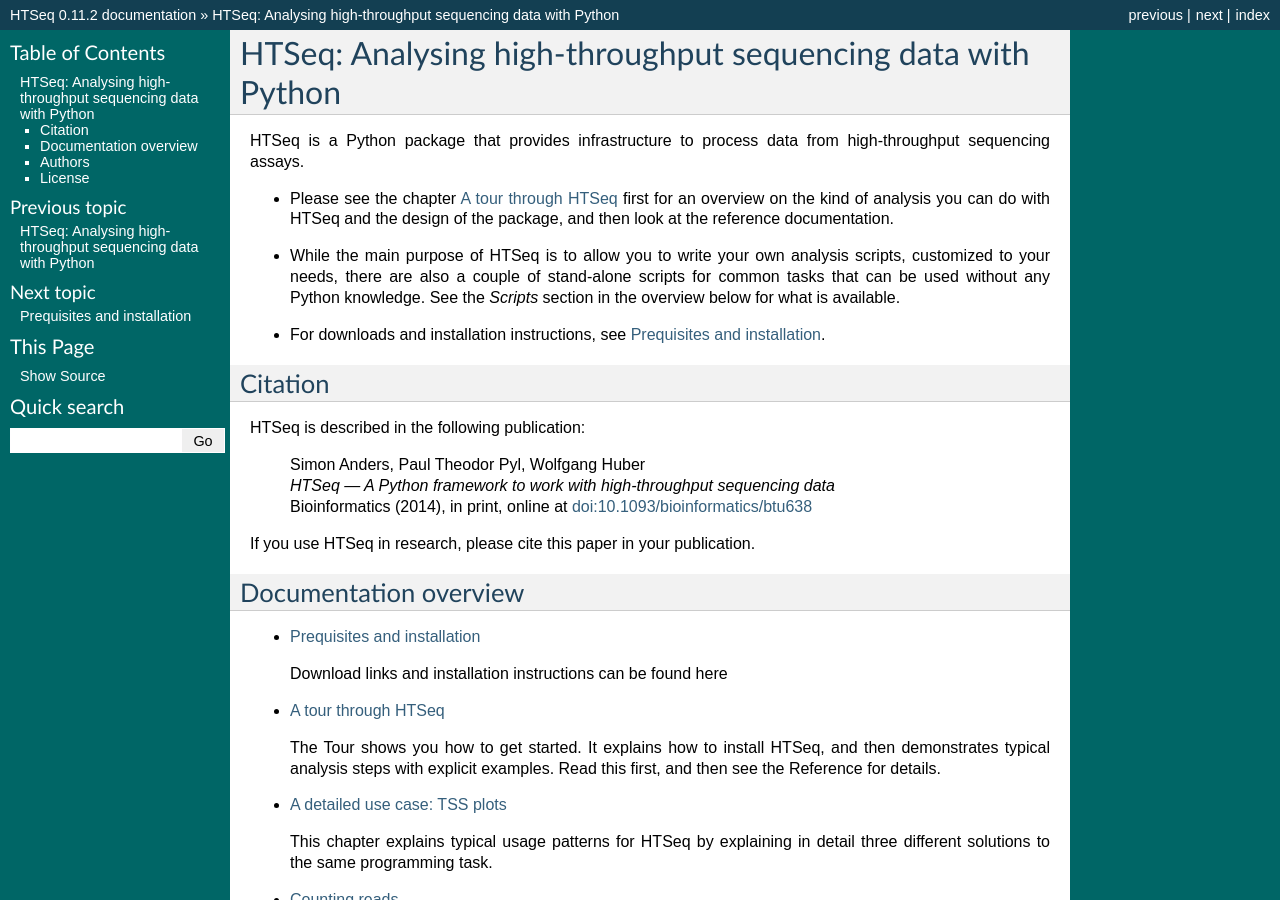
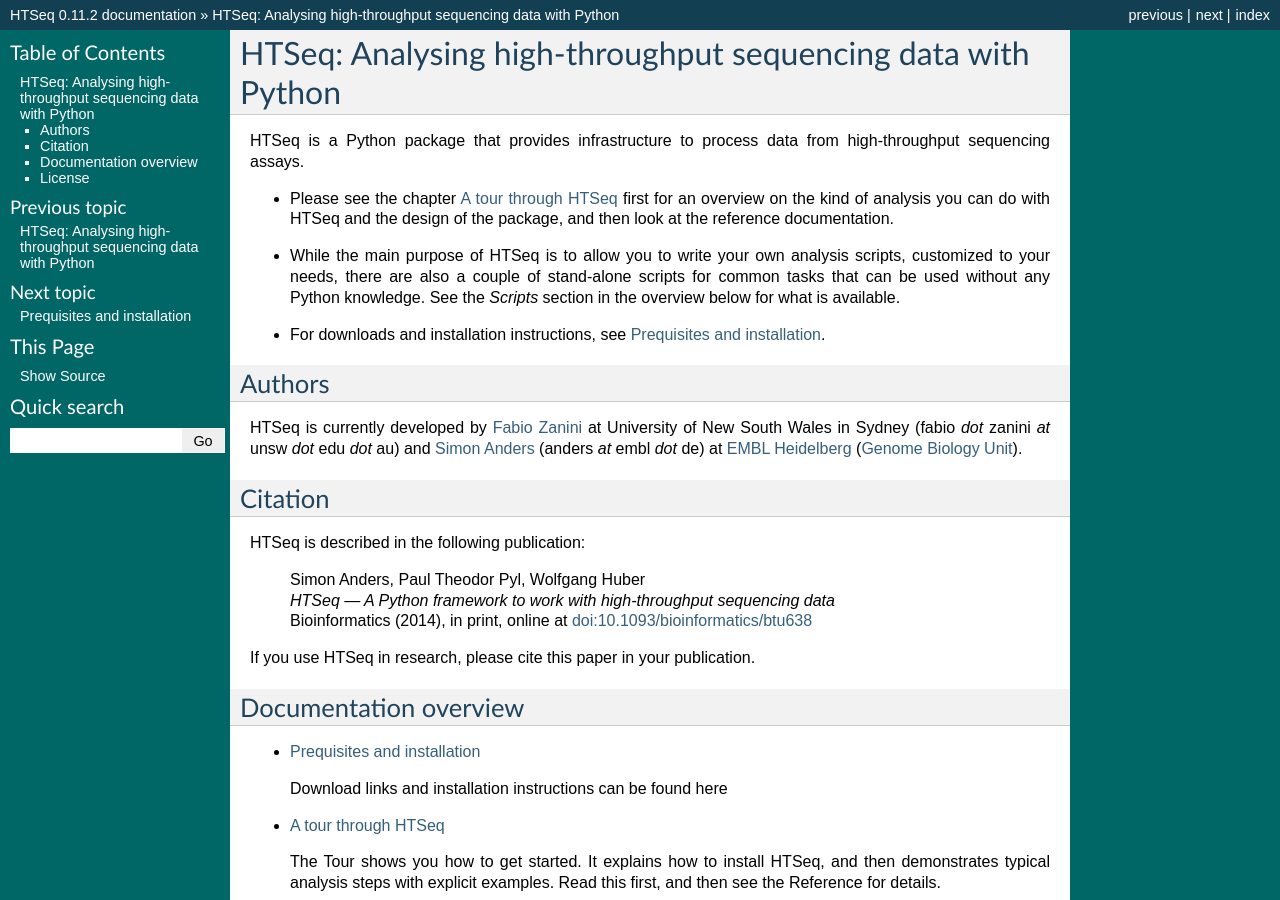
Before and after one commit to simon-anders/htseq, a Sphinx documentation site: the page built from python3/doc/overview.rst, in a window 1280 px wide and 900 px high. Built offline with Sphinx 7.4.7, drawn with Linux system fonts in a browser that asks for light colours; some of the changed text lies outside the part shown.

Commit message:
Docs authors

```diff
--- a/python3/doc/overview.rst
+++ b/python3/doc/overview.rst
@@ -23,6 +23,18 @@
 ..
 
 * For downloads and installation instructions, see :ref:`install`.
+
+Authors
+=======
+
+HTSeq is currently developed by `Fabio Zanini`_ at University of New South Wales in Sydney
+(fabio *dot* zanini *at* unsw *dot* edu *dot* au) and `Simon Anders`_
+(anders *at* embl *dot* de) at `EMBL Heidelberg`_ (`Genome Biology Unit`_).
+
+.. _`Fabio Zanini`: http://fabilab.org
+.. _`Simon Anders`: http://www.embl.de/research/units/genome_biology/huber/members/index.php?s_personId=6001
+.. _`EMBL Heidelberg`: http://www.embl.de/
+.. _`Genome Biology Unit`: http://www.embl.de/research/units/genome_biology/index.html
 
 
 Citation
```
Also changed, not shown: other parts of python3/doc/overview.rst (+0 -12 lines), 1 other file.
